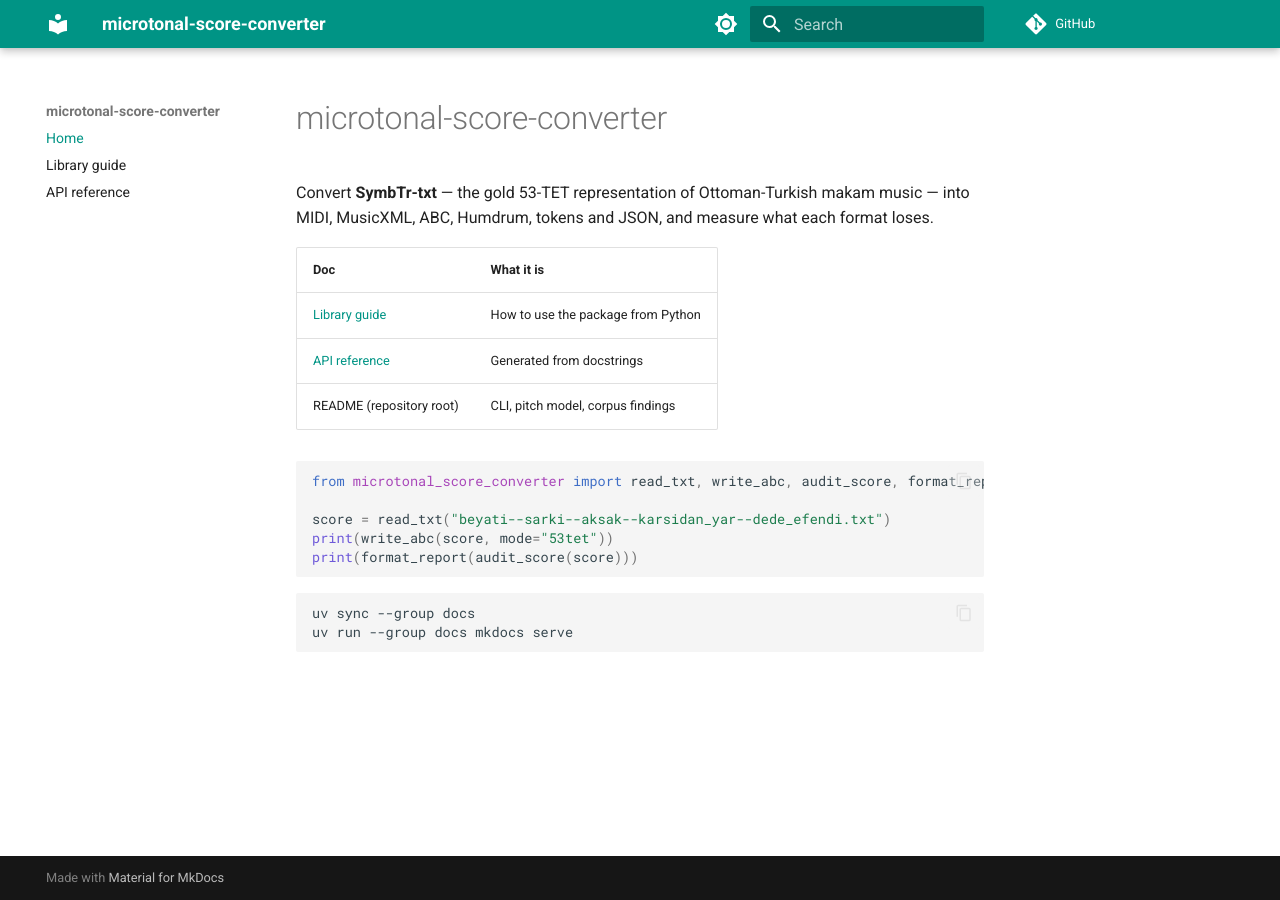
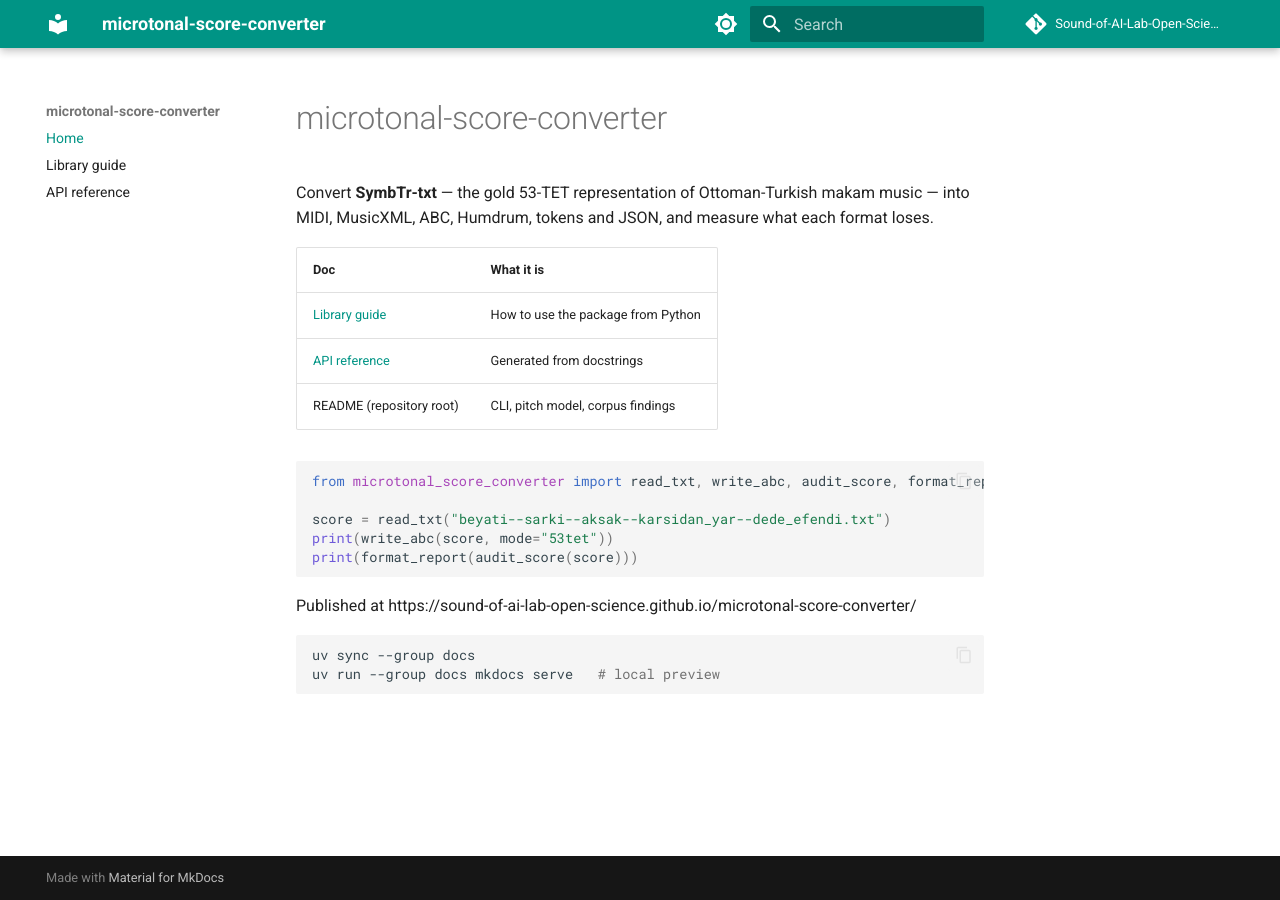
Before and after one commit to Sound-of-AI-Lab-Open-Science/microtonal-score-converter, an MkDocs documentation site: the page built from docs/index.md, in a window 1280 px wide. Built offline with MkDocs 1.6.1 and Material for MkDocs 9.7.7, drawn with Linux system fonts in a browser that asks for light colours; comment, search, counter and statistics services are not loaded.

Commit message:
Deploy MkDocs docs to GitHub Pages via Actions.
Wire a docs workflow, set the site/repo URLs to this repository, and link
the published Pages URL from the README and package metadata.

````diff
--- a/docs/index.md
+++ b/docs/index.md
@@ -18,7 +18,10 @@ print(write_abc(score, mode="53tet"))
 print(format_report(audit_score(score)))
 ```
 
+Published at
+https://sound-of-ai-lab-open-science.github.io/microtonal-score-converter/
+
 ```bash
 uv sync --group docs
-uv run --group docs mkdocs serve
+uv run --group docs mkdocs serve   # local preview
 ```
--- a/mkdocs.yml
+++ b/mkdocs.yml
@@ -1,6 +1,8 @@
 site_name: microtonal-score-converter
 site_description: Convert SymbTr-txt (53-TET makam scores) and measure what each format loses
-repo_url: https://github.com/MTG/SymbTr
+site_url: https://sound-of-ai-lab-open-science.github.io/microtonal-score-converter/
+repo_url: https://github.com/Sound-of-AI-Lab-Open-Science/microtonal-score-converter
+repo_name: Sound-of-AI-Lab-Open-Science/microtonal-score-converter
 
 theme:
   name: material
--- a/pyproject.toml
+++ b/pyproject.toml
@@ -22,6 +22,8 @@ classifiers = [
 dependencies = []
 
 [project.urls]
+Homepage = "https://github.com/Sound-of-AI-Lab-Open-Science/microtonal-score-converter"
+Documentation = "https://sound-of-ai-lab-open-science.github.io/microtonal-score-converter/"
 "SymbTr corpus" = "https://github.com/MTG/SymbTr"
 
 [project.scripts]
````
Also changed, not shown: README.md (+3 -2 lines), 1 other file.
